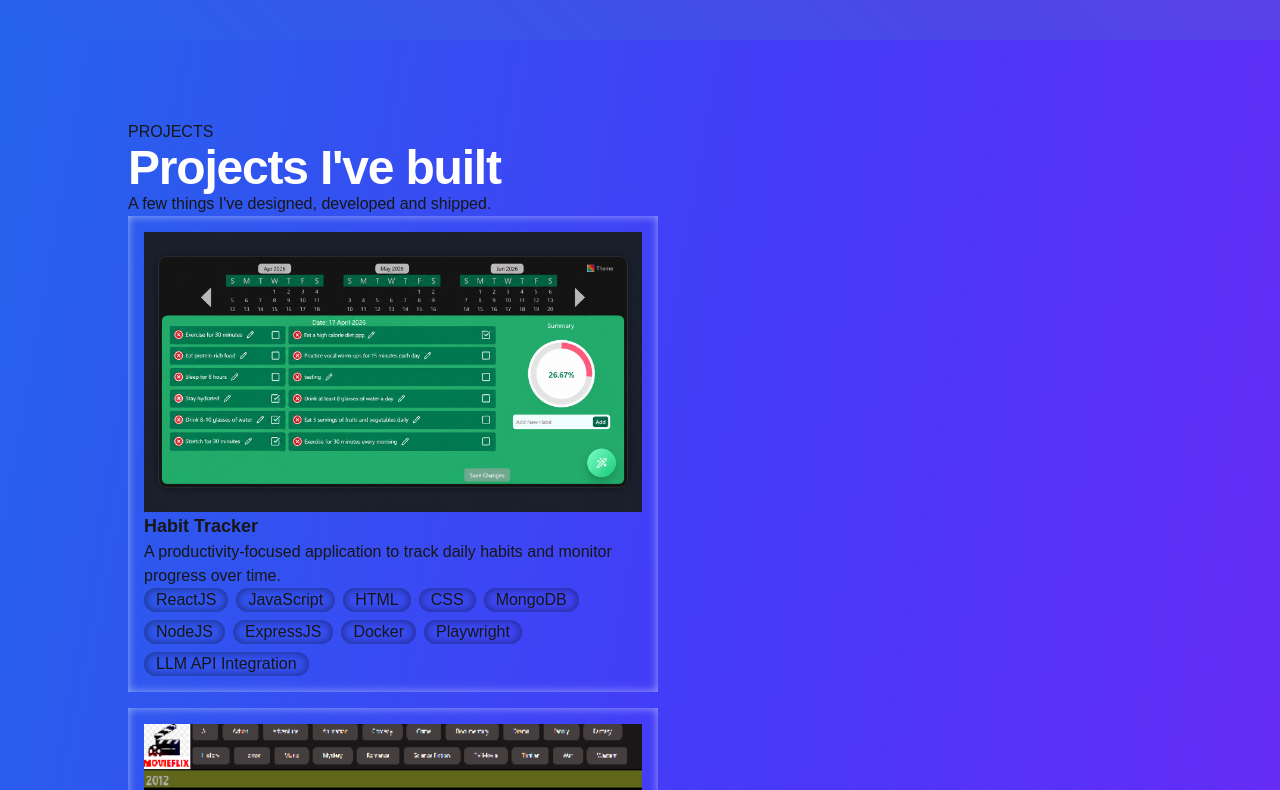
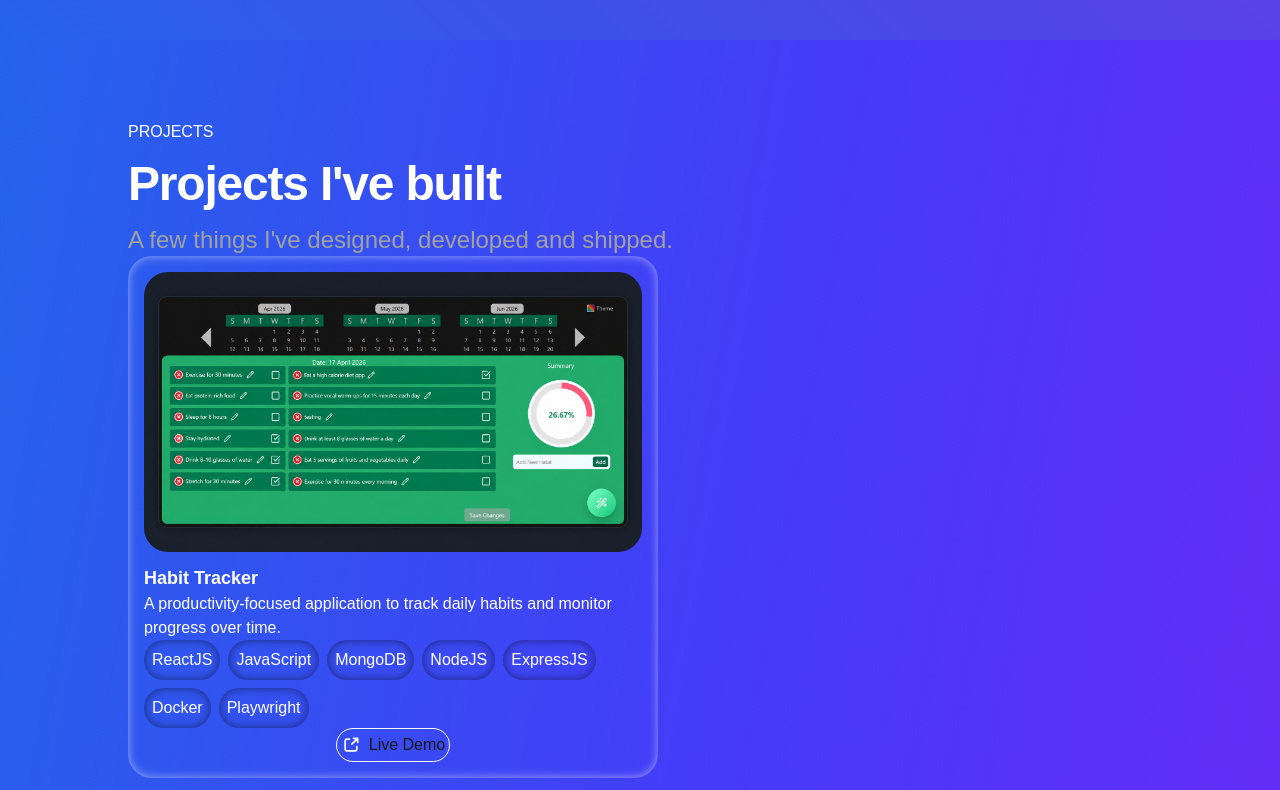
Before and after one commit to priyasingh123/portfolio, a Next.js app: page / in a window 1280 px wide. Shown: the part 1560-2350 px from the top of the page. Built offline with nearby package versions, Linux system fonts and the light colour scheme.

Commit message:
add demo link to projects

```diff
--- a/app/components/ProjectsSection.tsx
+++ b/app/components/ProjectsSection.tsx
@@ -1,11 +1,13 @@
 import Image, { StaticImageData } from "next/image";
 import { projects } from "../utilities/projectsData";
 import { Skills } from "./commonComponents";
+import externalLink from "../../assets/logos/external-link.svg";
 
 interface ProjectCardProps {
   title: string;
   logo: StaticImageData;
   description: string;
+  demo_link: string;
   tech: string[];
 }
 
@@ -23,11 +25,13 @@ export default ProjectsSection;
 const ProjectsHeading = () => {
   return (
     <div>
-      <p>PROJECTS</p>
+      <p className="text-white mb-4">PROJECTS</p>
       <h1 className="text-3xl text-white font-bold tracking-tight md:text-5xl">
         Projects I&apos;ve built
       </h1>
-      <p>A few things I&apos;ve designed, developed and shipped.</p>
+      <p className="mt-4 text-xl text-neutral-400 md:text-2xl">
+        A few things I&apos;ve designed, developed and shipped.
+      </p>
     </div>
   );
 };
@@ -48,15 +52,32 @@ const Projects = ({
 
 const ProjectCard = ({ detail }: { detail: ProjectCardProps }) => {
   return (
-    <div className="project-card flex flex-col flex-wrap p-4 w-[530px]">
+    <div className="project-card flex flex-col flex-wrap p-4 w-[530px] rounded-3xl ">
       <Image
         src={detail.logo}
         alt={detail.title}
-        className="w-[530px] h-auto object-contain"
+        className="w-[530px] h-auto object-contain rounded-3xl"
       />
-      <p className="text-base md:text-lg font-bold">{detail.title}</p>
-      <p>{detail.description}</p>
+      <p className="text-lg md:text-lg font-bold text-white mt-3">
+        {detail.title}
+      </p>
+      <p className="text-white">{detail.description}</p>
       <Skills skills={detail.tech} />
+      <a
+        className="active:translate-y-1 self-center inline-flex mt-auto p-1
+      border border-amber-50 rounded-3xl gap-2 items-center cursor-pointer"
+        href={detail.demo_link}
+        target="_blank"
+      >
+        <Image
+          src={externalLink}
+          alt="live demo"
+          width={20}
+          height={20}
+          className="text-white"
+        />
+        <p>Live Demo</p>
+      </a>
     </div>
   );
 };
--- a/app/components/commonComponents.tsx
+++ b/app/components/commonComponents.tsx
@@ -9,11 +9,11 @@ export const Skills = ({ skills }: SkillsProps) => {
         return (
           <div
             className="shadow-[inset_0_0_10px_rgba(0,0,0,0.5)]
-            px-3 rounded-3xl
+            p-2 rounded-3xl
             flex-wrap"
             key={`${tech}-${index}`}
           >
-            <p className="text-xs md:text-base">{tech}</p>
+            <p className="text-sm md:text-base text-white">{tech}</p>
           </div>
         );
       })}
--- a/app/utilities/projectsData.ts
+++ b/app/utilities/projectsData.ts
@@ -7,31 +7,31 @@ export const projects = [
   {
     title: "Habit Tracker",
     logo: habitTracker,
+    demo_link: "https://priyasingh123.github.io/habit-app/",
     description:
       "A productivity-focused application to track daily habits and monitor progress over time.",
     tech: [
       "ReactJS",
       "JavaScript",
-      "HTML",
-      "CSS",
       "MongoDB",
       "NodeJS",
       "ExpressJS",
       "Docker",
       "Playwright",
-      "LLM API Integration",
     ],
   },
   {
     title: "Movieflix",
+    demo_link: "https://priyasingh123.github.io/movieflix/",
     logo: movieflix,
     description:
       "A responsive React-based movie catalog featuring infinite scroll and genre filtering.",
-    tech: ["ReactJs", "React-Virtuoso", "CSS", "HTML"],
+    tech: ["ReactJs", "React-Virtuoso", "HTML", "CSS"],
   },
   {
     title: "Social Feed",
     logo: socialFeed,
+    demo_link: "https://twitter-frontend-cby9.onrender.com/",
     description:
       "Full-stack social media application with user authentication and real-time interactions",
     tech: [
@@ -40,14 +40,14 @@ export const projects = [
       "Node.js",
       "Express.js",
       "JWT",
-      "CSS",
-      "HTML",
       "Server Sent Events",
     ],
   },
   {
     title: "Country Display",
     logo: countryDisplay,
+    demo_link:
+      "https://priyasingh123.github.io/country-display/#/country-display",
     description:
       "Interactive country search application with debounced search and detailed country information.",
     tech: ["ReactJs", "TypeScript", "HTML", "CSS", "REST API"],
```
Also changed, not shown: assets/logos/external-link.svg (added).
